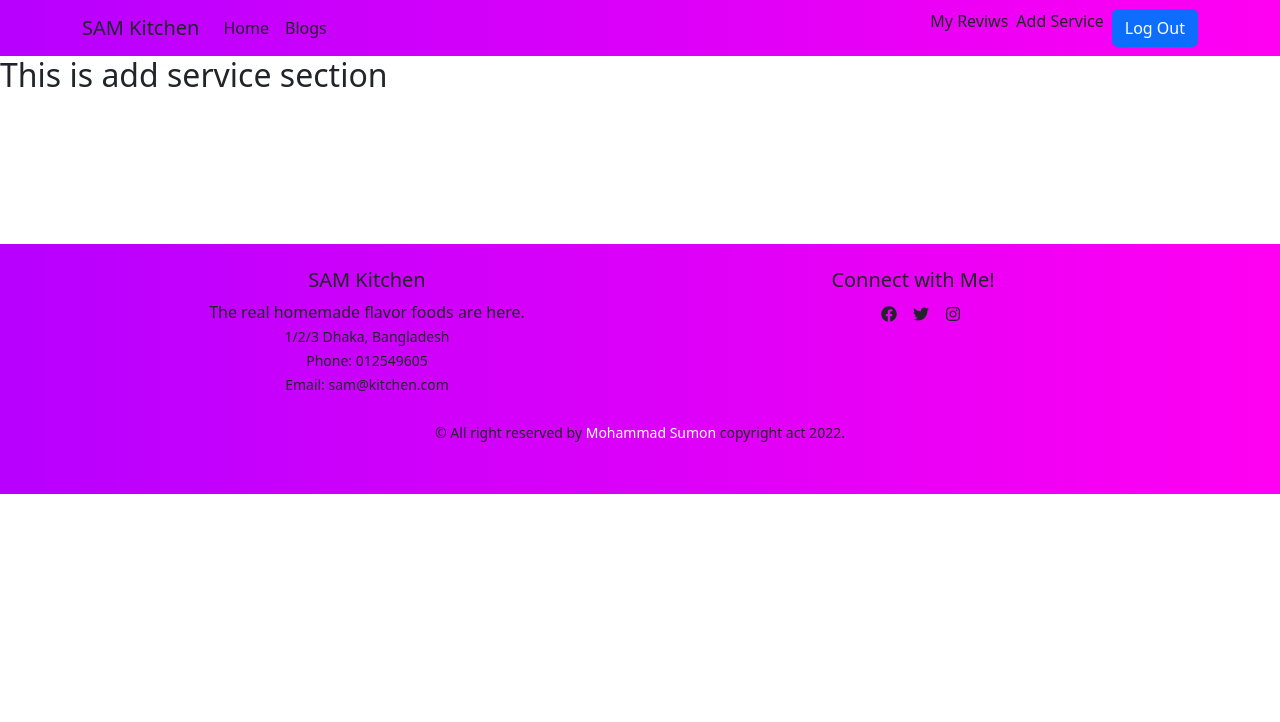
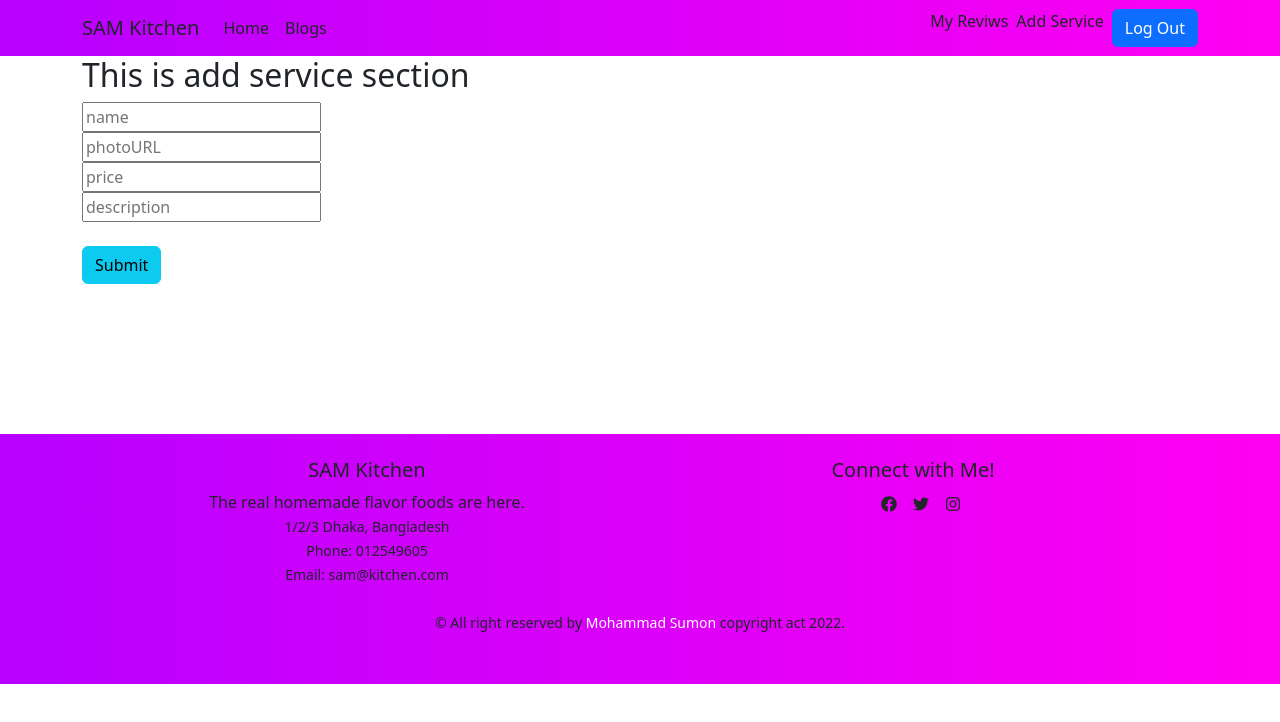
Before and after one commit to mohammad-sumon/my-eleventh-assignment-client, a React (Create React App) app: page /addService in a window 1280 px wide. Shown: the top 722 px of the page. Built offline with nearby package versions, Linux system fonts and the light colour scheme; no server answers; sample sign-in values are in the browser's storage.

Commit message:
environment variable added

```diff
--- a/src/firebase/firebase.config.js
+++ b/src/firebase/firebase.config.js
@@ -5,12 +5,12 @@ import { initializeApp } from "firebase/app";
 
 // Your web app's Firebase configuration
 const firebaseConfig = {
-  apiKey: "AIzaSyD9EkCGoKT5jFnpZr8IWBz5TRu2REqXQ9w",
-  authDomain: "sam-kitchen-client.firebaseapp.com",
-  projectId: "sam-kitchen-client",
-  storageBucket: "sam-kitchen-client.appspot.com",
-  messagingSenderId: "1091760394953",
-  appId: "1:1091760394953:web:ecd85c08b0d844eedef318"
+  apiKey: process.env.REACT_APP_apiKey,
+  authDomain: process.env.REACT_APP_authDomain,
+  projectId: process.env.REACT_APP_projectId,
+  storageBucket: process.env.REACT_APP_storageBucket,
+  messagingSenderId: process.env.REACT_APP_messagingSenderId,
+  appId: process.env.REACT_APP_appId,
 };
 
 // Initialize Firebase
--- a/src/pages/AddService/AddService.js
+++ b/src/pages/AddService/AddService.js
@@ -1,11 +1,54 @@
-import React from 'react';
+import React, { useState } from "react";
+import { Button, Container } from "react-bootstrap";
+import { Form, Link } from "react-router-dom";
 
 const AddService = () => {
-    return (
-        <div>
-            <h2>This is add service section</h2>
-        </div>
-    );
+  const [addService, setAddService] = useState({});
+
+  const handleSubmit = (event) => {
+    event.preventDefault();
+    console.log(addService);
+
+    const form = event.target;
+    const name = form.name.value;
+    const price = form.price.value;
+    const description = form.description.value;
+    const photoURL = form.photoURL.value;
+    console.log(name, price, photoURL, description);
+    form.reset();
+
+    fetch('http://localhost:5000/addServices', {
+        method: 'POST',
+        headers: {
+            'content-type': 'application/json'
+        },
+        body: JSON.stringify(addService)
+    })
+    .then(res => res.json())
+    .then(data => console.log(data))
+  };
+
+  return (
+
+    <div>
+      <Container>
+        <h2>This is add service section</h2>
+        <form onSubmit={handleSubmit}>
+            <input type="text" placeholder="name" name="name"/>
+            <br />
+            <input type="text" placeholder="photoURL" name="photoURL"/>
+            <br />
+            <input type="text" placeholder="price" name="price"/>
+            <br />
+            <input type="text" placeholder="description" name="description"/>
+            <br />
+            <button className="btn btn-info mt-4">Submit</button>
+        </form>
+
+      </Container>
+
+    </div>
+  );
 };
 
 export default AddService;
--- a/src/pages/Home/HomePageServices/HomePageServices.js
+++ b/src/pages/Home/HomePageServices/HomePageServices.js
@@ -4,6 +4,7 @@ import Card from "react-bootstrap/Card";
 
 import { PhotoProvider, PhotoView } from "react-photo-view";
 import "react-photo-view/dist/react-photo-view.css";
+import { Link } from "react-router-dom";
 
 const HomePageServices = ({ service }) => {
   return (
@@ -18,7 +19,7 @@ const HomePageServices = ({ service }) => {
           <Card.Title>{service.name}</Card.Title>
           <Card.Text>BDT: {service.price}</Card.Text>
           <Card.Text>{service.descripton}</Card.Text>
-          <Button variant="primary">View Details</Button>
+          <Button variant="primary"><Link className="text-white text-decoration-none" to={`/allServices/${service._id}`}>View Details</Link> </Button>
         </Card.Body>
       </Card>
     </div>
--- a/src/pages/MyReviews/MyReviews.js
+++ b/src/pages/MyReviews/MyReviews.js
@@ -4,8 +4,8 @@ import Table from "react-bootstrap/Table";
 import { Container } from "react-bootstrap";
 import ReviewsRow from "./ReviewsRow";
 import Spinner from "react-bootstrap/Spinner";
-import { ToastContainer, toast } from 'react-toastify';
-import 'react-toastify/dist/ReactToastify.css';
+import { ToastContainer, toast } from "react-toastify";
+import "react-toastify/dist/ReactToastify.css";
 
 const MyReviews = () => {
   const { user, loading } = useContext(AuthContext);
@@ -17,31 +17,39 @@ const MyReviews = () => {
       .then((data) => setReviews(data));
   }, [user?.email]);
 
-  const handleDelete = id => {
-    const proceed = window.confirm('Are you sure to delete?');
-    if(proceed){
+  const handleDelete = (id) => {
+    const proceed = window.confirm("Are you sure to delete?");
+    if (proceed) {
       fetch(`http://localhost:5000/myReviews/${id}`, {
-            method: 'DELETE',
+        method: "DELETE",
       })
-        .then(res => res.json())
-        .then(data => {
+        .then((res) => res.json())
+        .then((data) => {
           console.log(data);
-            if(data.deletedCount > 0){
-                toast.success('Deleted successfully');
-                const remaining = reviews.filter(rvs => rvs._id !== id);
+          if (data.deletedCount > 0) {
+            toast.success("Deleted successfully");
+            const remaining = reviews.filter((rvs) => rvs._id !== id);
             setReviews(remaining);
           }
-        })
+        });
     }
-}
+  };
 
   return (
     <div>
       <Container>
-        <h2>This is my reviews section</h2>
-        <h2>you have {reviews.length} review</h2>
 
-        {/* review table start */}
+        <>
+            {
+                reviews.length === 0 ?
+                <>
+                <div className="text-center mt-5">
+                <h2>No Review were added</h2>
+                </div>
+                </>
+
+                 :
+                 <>
                     <Table striped bordered hover>
           <thead>
             <tr>
@@ -52,15 +60,40 @@ const MyReviews = () => {
             </tr>
           </thead>
           <tbody>
-            {
-                reviews.map(review => <ReviewsRow
+            {reviews.map((review) => (
+              <ReviewsRow
                 key={review._id}
                 review={review}
                 handleDelete={handleDelete}
-                ></ReviewsRow>)
-            }
+              ></ReviewsRow>
+            ))}
           </tbody>
         </Table>
+                 </>
+            }
+        </>
+
+        {/* review table start */}
+        {/* <Table striped bordered hover>
+          <thead>
+            <tr>
+              <th>Service Name</th>
+              <th>Review</th>
+              <th>Edit</th>
+              <th>Delete</th>
+            </tr>
+          </thead>
+          <tbody>
+            {reviews.map((review) => (
+              <ReviewsRow
+                key={review._id}
+                review={review}
+                handleDelete={handleDelete}
+              ></ReviewsRow>
+            ))}
+          </tbody>
+        </Table> */}
+
         <ToastContainer />
       </Container>
     </div>
```
Also changed, not shown: src/pages/ServiceDetails/ServiceDetails.js (+0 -15 lines). Lines whose indentation alone changed are shown as unchanged.
